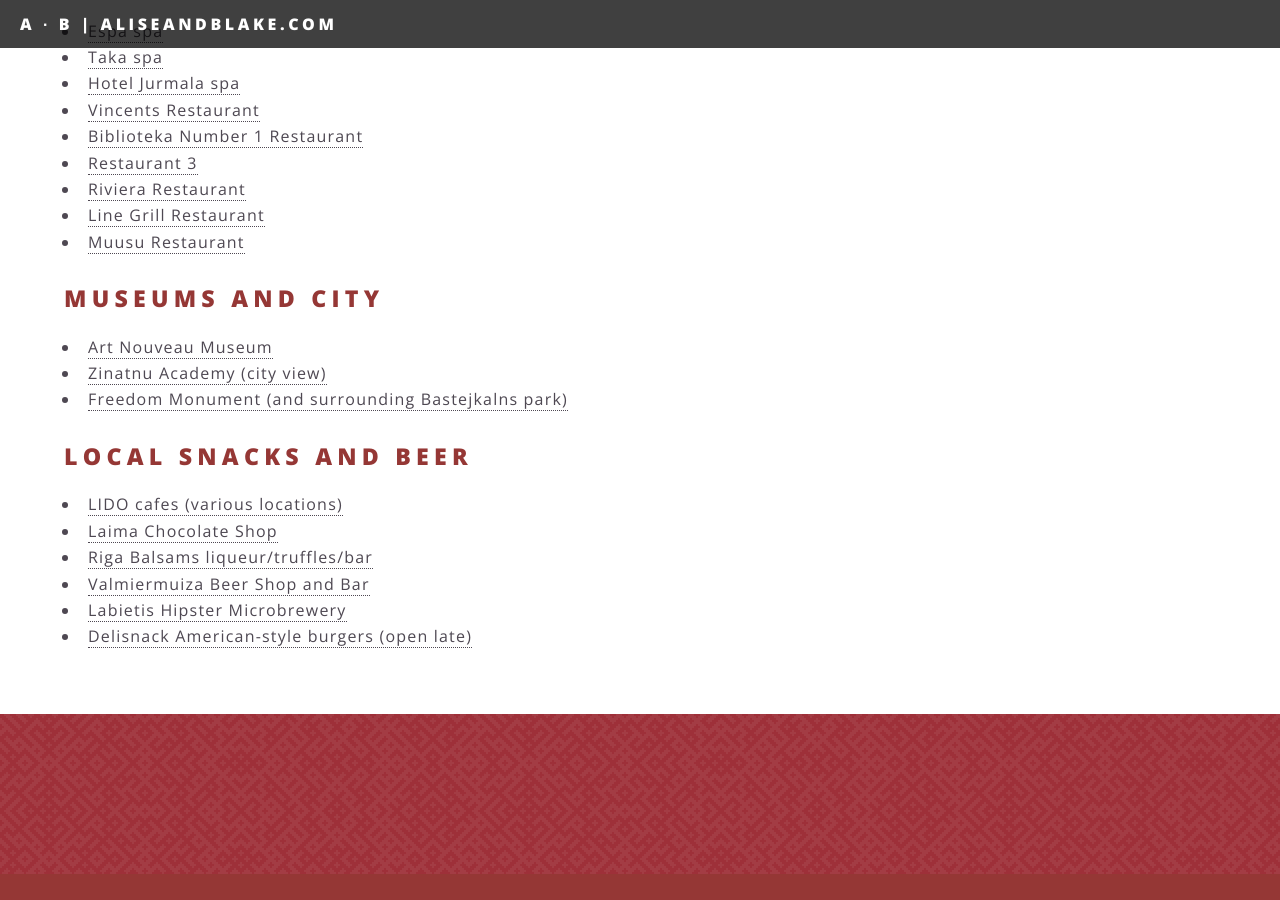
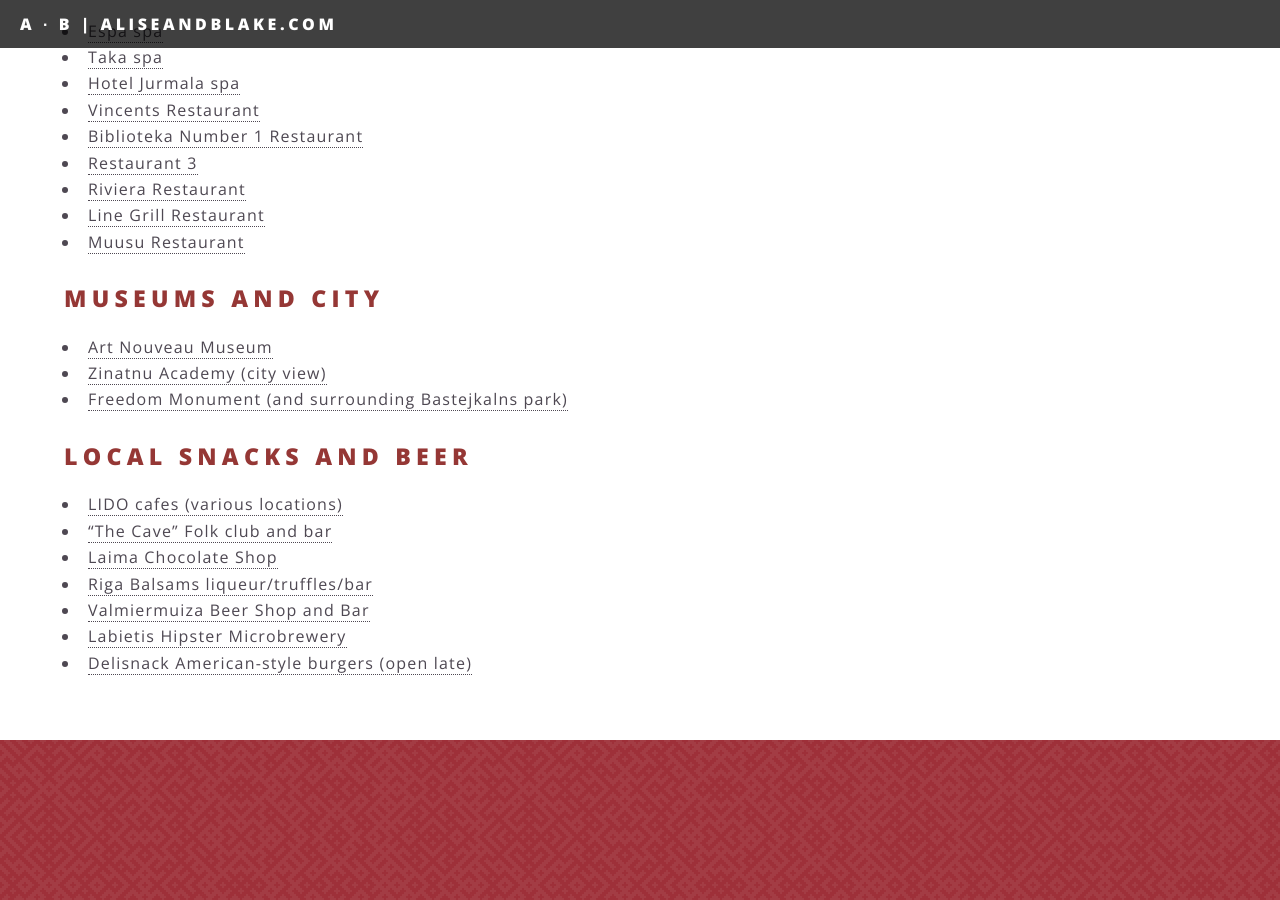
Before and after one commit to aliseandblake/aliseandblake.github.io, a Jekyll site: the page built from things-to-do.md, in a window 1280 px wide and 900 px high, scrolled down 1408 px. Built offline with Jekyll 4.4.1, drawn with Linux system fonts in a browser that asks for light colours; before the commit the page ends 2282 px from its top, so only the background shows below that.

Commit message:
add ala folkklubs

```diff
--- a/things-to-do.md
+++ b/things-to-do.md
@@ -44,6 +44,7 @@
 # Local snacks and beer
 
 * [LIDO cafes (various locations)](https://goo.gl/maps/YZiPJvTvPLn)
+* ["The Cave" Folk club and bar](https://goo.gl/maps/R4seodsRg1S2)
 * [Laima Chocolate Shop](https://goo.gl/maps/q7WpmhmXWv72)
 * [Riga Balsams liqueur/truffles/bar](http://www.blackmagic.lv/en/balzams)
 * [Valmiermuiza Beer Shop and Bar](https://goo.gl/maps/7PwgbxNFq3k)
```
